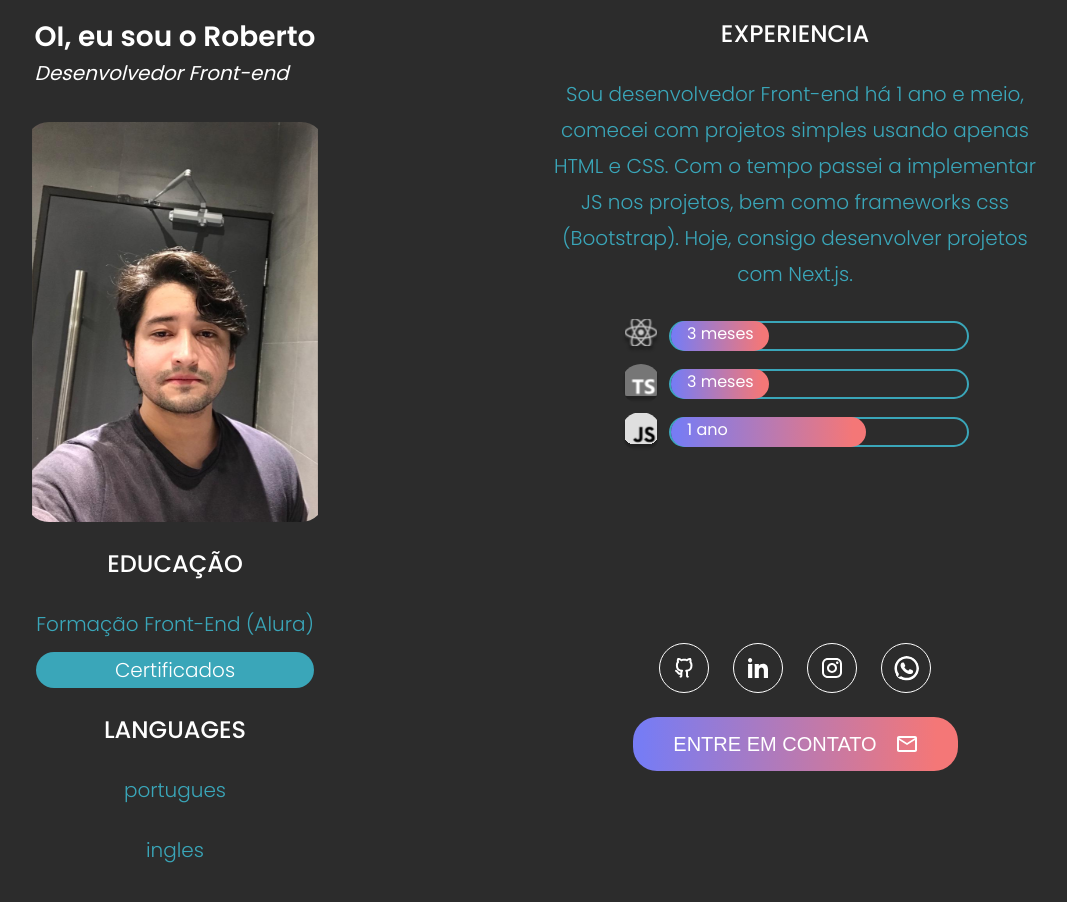
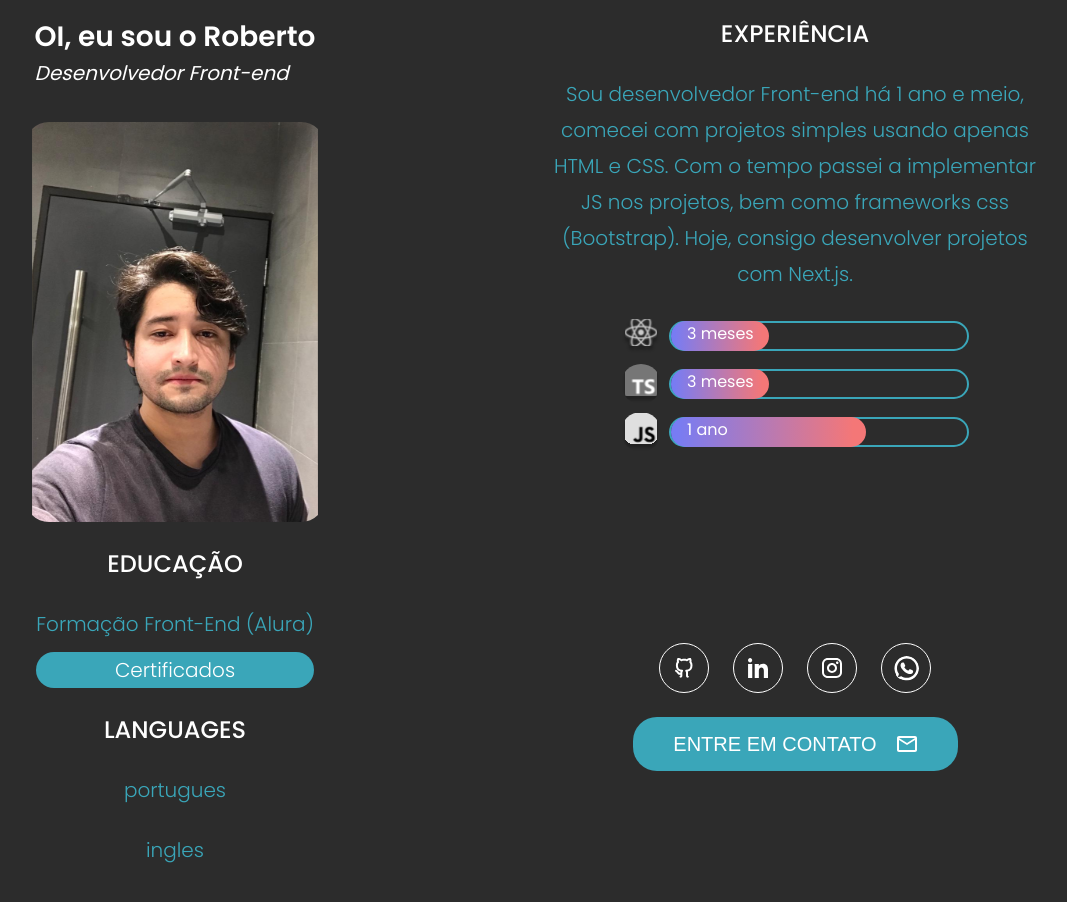
Before and after one commit to robertovalk/meu-portfolio, a Next.js app: page / in a window 1280 px wide. Shown: the top 902 px of the page, without its empty margins (105-1172 px from the left). Built offline with nearby package versions, Linux system fonts and the light colour scheme.

Commit message:
nova alteção hover

```diff
--- a/src/app/componentes/experience/experience.tsx
+++ b/src/app/componentes/experience/experience.tsx
@@ -7,7 +7,7 @@ export function Experience(){
 
         <div className= "experience">
 
-            <h3>Experiencia</h3>
+            <h3>Experiência</h3>
 
             <p>Sou desenvolvedor Front-end há 1 ano e meio, comecei com projetos simples usando apenas HTML e CSS. Com o tempo passei a implementar JS nos projetos, bem como frameworks css (Bootstrap). Hoje, consigo desenvolver projetos com Next.js.</p>
 
--- a/src/app/componentes/information/information.scss
+++ b/src/app/componentes/information/information.scss
@@ -37,6 +37,11 @@
         border-radius: 2em;
         cursor: pointer;
         margin-top: .5em;
+        transition: all .8s ease-in-out;
+    }
+
+    .certificados-info a:hover {
+        opacity: .7;
     }
 
     @media (min-width: 768px) {
--- a/src/app/componentes/social/social.scss
+++ b/src/app/componentes/social/social.scss
@@ -14,12 +14,17 @@
         align-items: center;
         justify-content: center;
         text-decoration: none;
+        transition: all .3s ease-in-out;
 
+
+    }
+
+    a:hover {
+        transform: scale(1.2);
 
     }
 
 
 
 
-
 }
--- a/src/app/styles/home.scss
+++ b/src/app/styles/home.scss
@@ -21,7 +21,7 @@
         width: 100%;
 
         .primary-btn {
-            background: linear-gradient(90deg, #777cf4 2.62%, #f47777 93.38%);
+            background-color: var(--green);
             border-radius: 24px;
             width: 325px;
             padding: 12px;
@@ -38,6 +38,12 @@
             align-items: center;
             gap: 20px;
             justify-content: center;
+
+            transition: all .8s ease-in-out;
+        }
+
+        .primary-btn:hover {
+            opacity: .7;
         }
 
         .link-email {
```
